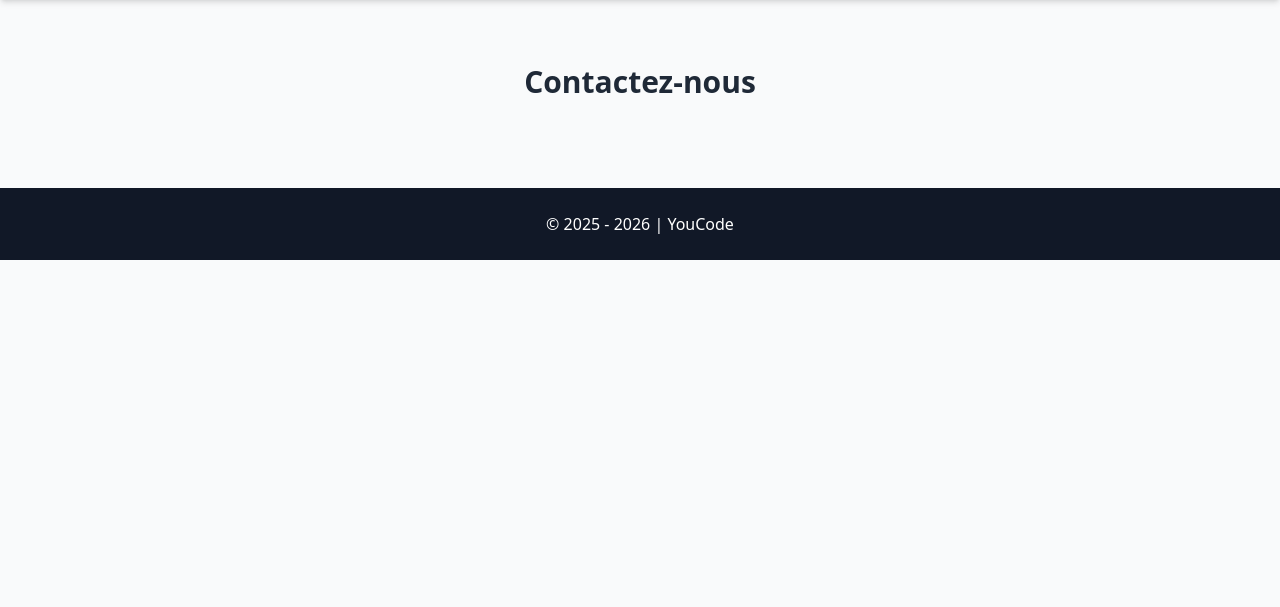
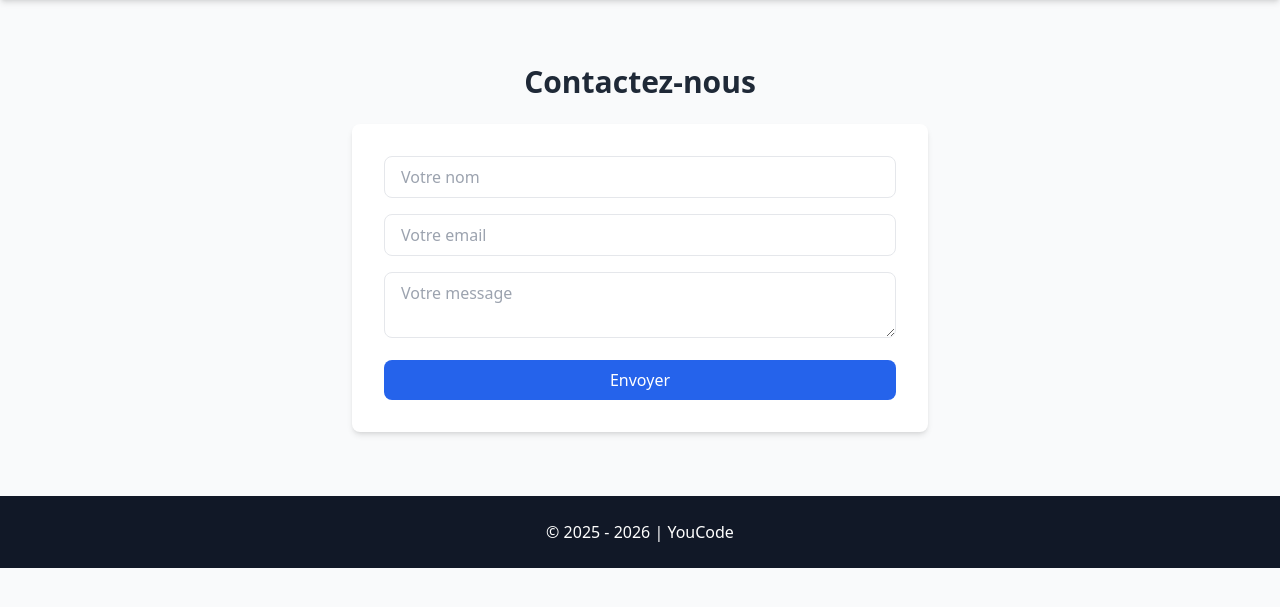
Before and after one commit to hisokaBK/NovaCraft-Studio, a PHP site: page /views/contact.view.php in a window 1280 px wide. Shown: the part 64-671 px from the top of the page. Run offline with PHP 8.4, Linux system fonts and the light colour scheme.

Commit message:
decop contact page to templats in insert in

```diff
--- a/templates/contactSection.temp.php
+++ b/templates/contactSection.temp.php
@@ -1,4 +1,4 @@
 <section class="container mx-auto py-16">
     <h2 class="text-3xl font-bold mb-6 text-center">Contactez-nous</h2>
-
+    <?php include('formContact.temp.php') ?>
   </section>
--- a/templates/formContact.temp.php
+++ b/templates/formContact.temp.php
@@ -0,0 +1,6 @@
+<form class="max-w-xl mx-auto bg-white p-8 shadow-md rounded-lg space-y-4">
+      <input type="text" placeholder="Votre nom" class="w-full border px-4 py-2 rounded-lg">
+      <input type="email" placeholder="Votre email" class="w-full border px-4 py-2 rounded-lg">
+      <textarea placeholder="Votre message" class="w-full border px-4 py-2 rounded-lg"></textarea>
+      <button class="w-full bg-blue-600 text-white py-2 rounded-lg hover:bg-blue-700">Envoyer</button>
+    </form>
--- a/views/contact.view.php
+++ b/views/contact.view.php
@@ -2,7 +2,7 @@
 <html lang="fr">
 <head>
   <meta charset="UTF-8" />
-  <meta name="viewport" content="width=device-width, initial-scale=1.0" />
+  <meta name="viewport" content="width=device-width, initial-scale=1.0"/>
   <title>DigitalWave Solutions - Contact</title>
   <link rel="stylesheet" href="../assets/output.css">
 </head>
```
